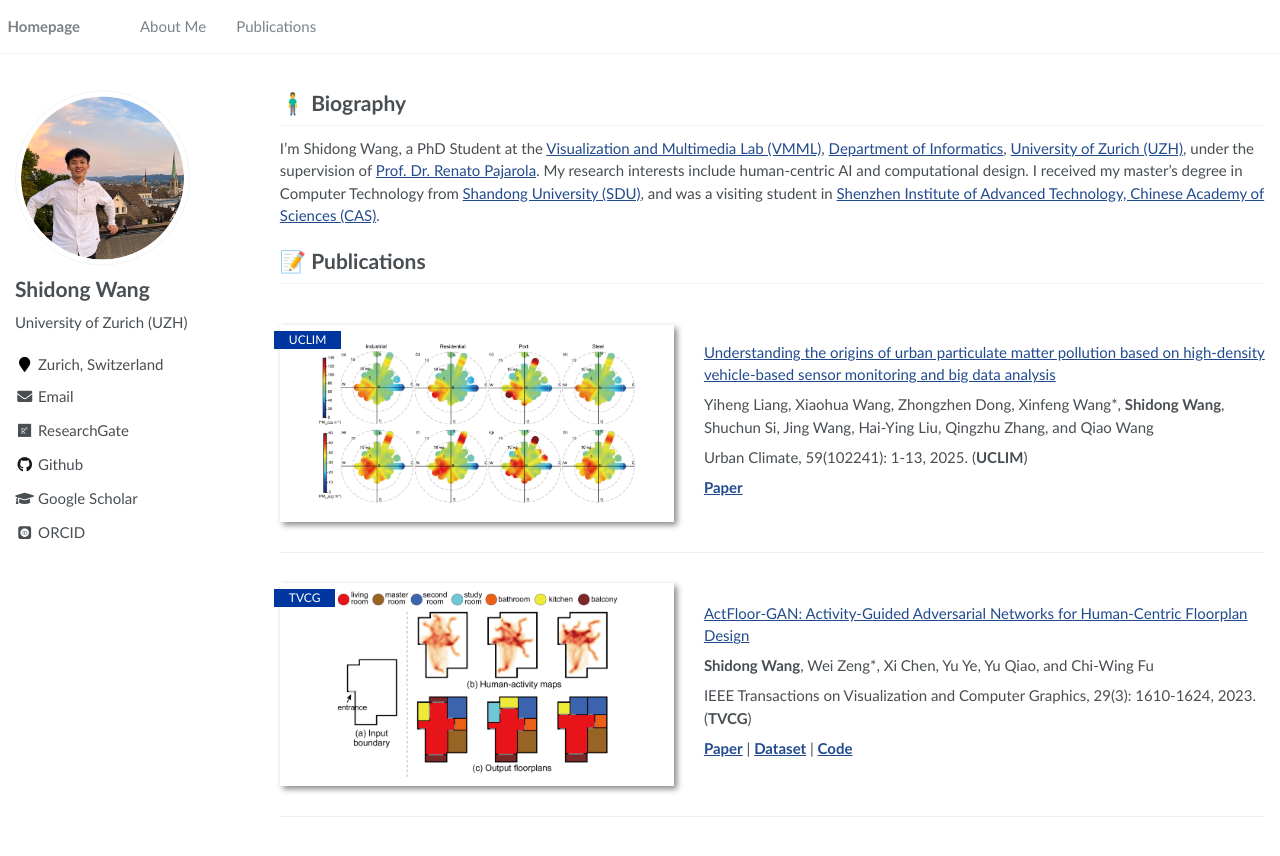
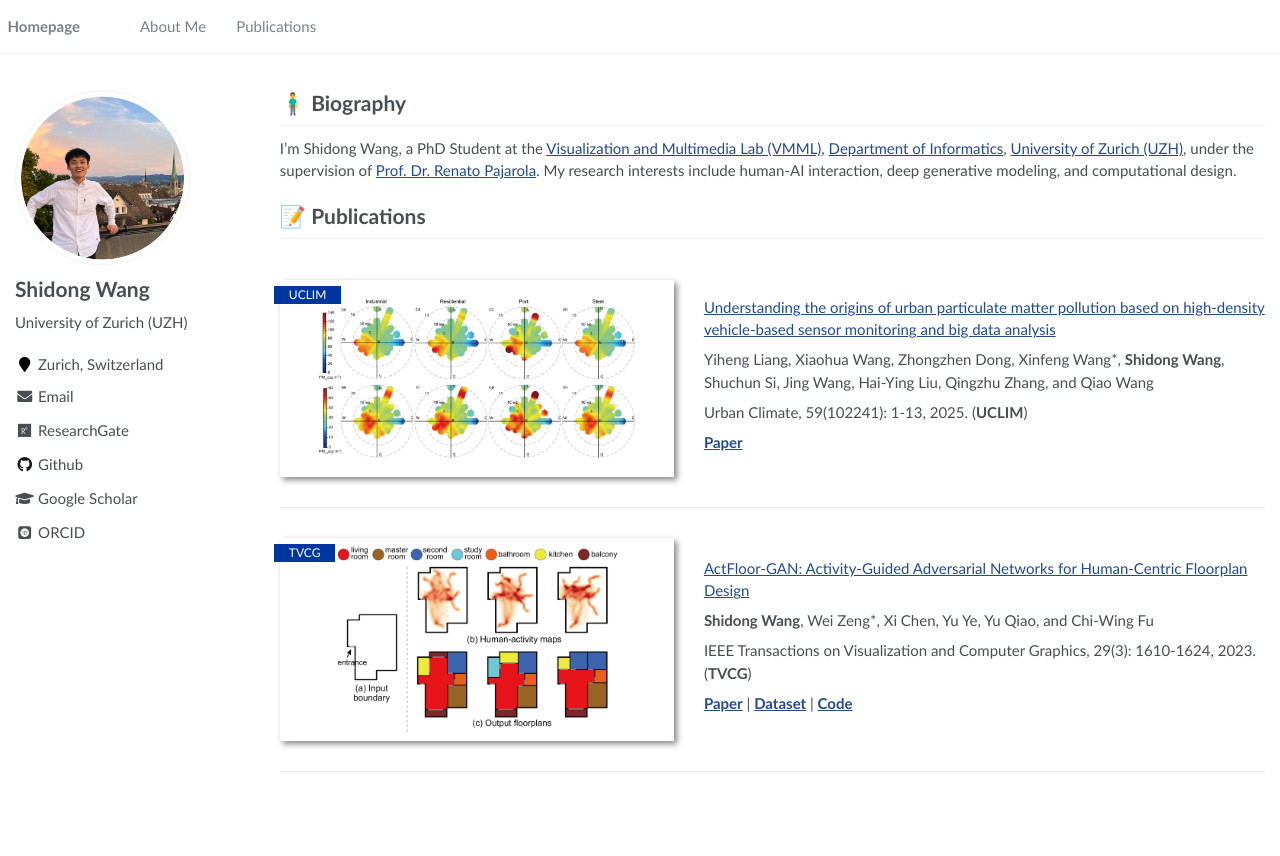
Before and after one commit to shidong-wang/shidong-wang.github.io, a Jekyll site: the page built from _pages/about.md, in a window 1280 px wide. Shown: the top 856 px of the page. Built offline with Jekyll 4.4.1, drawn with Linux system fonts in a browser that asks for light colours; some web fonts are replaced.

Commit message:
Update about.md

```diff
--- a/_pages/about.md
+++ b/_pages/about.md
@@ -19,8 +19,8 @@ redirect_from:
 
 # 🧍‍♂️ Biography
 
-I’m Shidong Wang, a PhD Student at the [Visualization and Multimedia Lab (VMML)](https://www.ifi.uzh.ch/en/vmml.html), [Department of Informatics](https://www.ifi.uzh.ch/en.html), [University of Zurich (UZH)](https://www.uzh.ch/en.html), under the supervision of [Prof. Dr. Renato Pajarola](https://www.ifi.uzh.ch/en/vmml/people/current-staff/pajarola.html). My research interests include human-centric AI and computational design.
-I received my master's degree in Computer Technology from [Shandong University (SDU)](https://www.sdu.edu.cn/), and was a visiting student in [Shenzhen Institute of Advanced Technology, Chinese Academy of Sciences (CAS)](https://www.siat.ac.cn/).
+I’m Shidong Wang, a PhD Student at the [Visualization and Multimedia Lab (VMML)](https://www.ifi.uzh.ch/en/vmml.html), [Department of Informatics](https://www.ifi.uzh.ch/en.html), [University of Zurich (UZH)](https://www.uzh.ch/en.html), under the supervision of [Prof. Dr. Renato Pajarola](https://www.ifi.uzh.ch/en/vmml/people/current-staff/pajarola.html). My research interests include human-AI interaction, deep generative modeling, and computational design.
+<!--I received my master's degree in Computer Technology from [Shandong University (SDU)](https://www.sdu.edu.cn/), and was a visiting student in [Shenzhen Institute of Advanced Technology, Chinese Academy of Sciences (CAS)](https://www.siat.ac.cn/).-->
 
 <!-- # 🔥 News
 - *2022.02*: &nbsp;🎉🎉 xxx.
```
